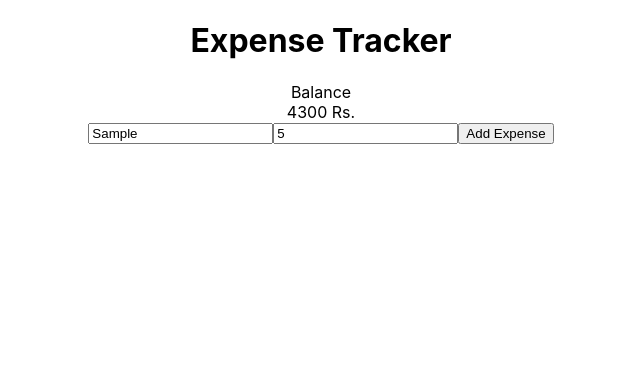
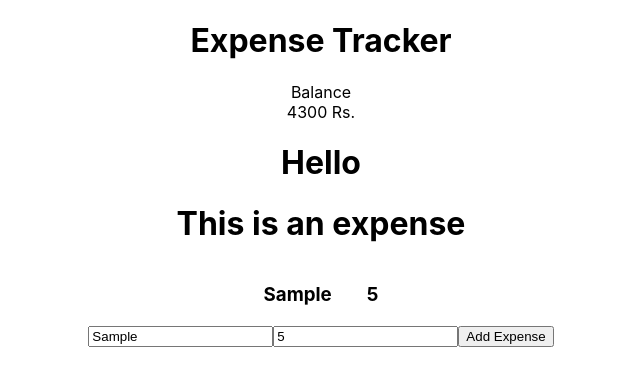
Before and after one commit to jaymalave/ExpenseTracker, a React (Create React App) app in the folder client/: page / in a window 1280 px wide. Both pictures are taken after typing "Sample", "5" into the empty fields and a click on the button "Add Expense". Shown: the top 386 px of the page, without its empty margins (319-959 px from the left). Built offline with nearby package versions, Linux system fonts and the light colour scheme.

Commit message:
fixed bugs

```diff
--- a/client/src/components/ExpenseList.js
+++ b/client/src/components/ExpenseList.js
@@ -1,18 +1,26 @@
-import React, {useContext} from "react";
+import React, {useContext, useEffect} from "react";
 import Expense from "./Expense";
 import {ExpenseContext} from '../context/ExpenseContext';
 
 
 const ExpenseList = () => {
+
     const [expenses, setExpenses] = useContext(ExpenseContext);
-  return (
-    <>
+
+
+   return (
+    <div>
+    <h1>Hello</h1>
       {
-       expenses.map((expense) => {
+
+       expenses.map((expense) => (
+           <div>
+           <h1>This is an expense</h1>
            <Expense name={expense.name} cost={expense.cost}/>
-       })
+           </div>
+       ))
       }
-    </>
+    </div>
   );
 };
 
--- a/client/src/context/ExpenseContext.js
+++ b/client/src/context/ExpenseContext.js
@@ -1,7 +1,10 @@
 import React, {useState, createContext} from "react";
 
+//context
 export const ExpenseContext = createContext();
 
+
+//provider
 export const ExpenseProvider = (props) => {
     const [expenses, setExpenses] = useState([]);
     return (
```
